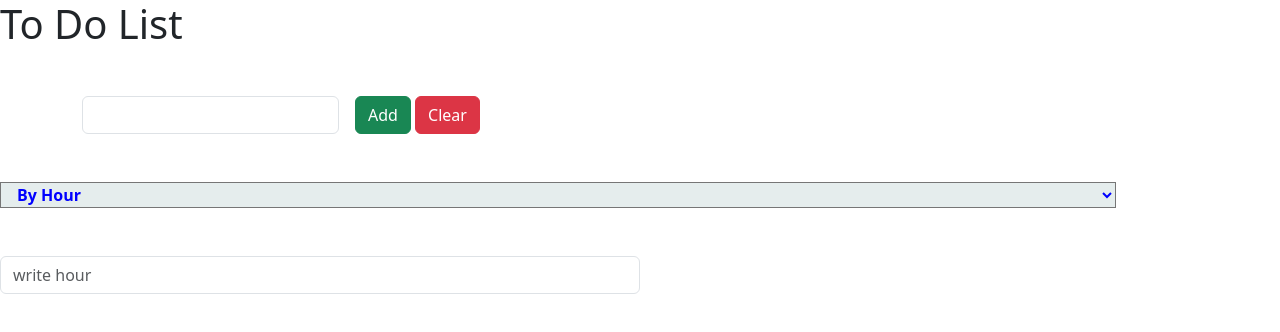
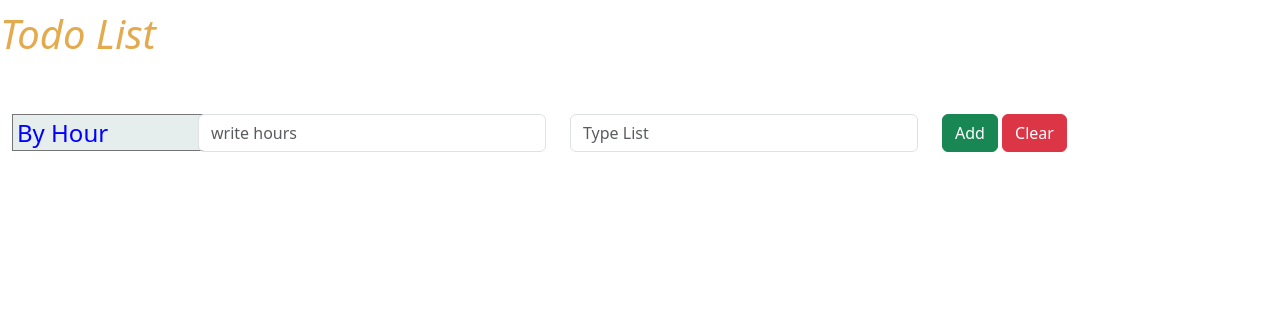
Before and after one commit to SwethapriyaG/JQuery-Date-and-Time-Selector, a plain HTML site: page index.html in a window 1280 px wide. Drawn offline with nearby package versions, Linux system fonts and the light colour scheme.

Commit message:
modified file

```diff
--- a/index.html
+++ b/index.html
@@ -6,43 +6,30 @@
     <title>Bootstrap demo</title>
     <link href="https://cdn.jsdelivr.net/npm/bootstrap@5.3.0-alpha1/dist/css/bootstrap.min.css" rel="stylesheet" integrity="sha384-GLhlTQ8iRABdZLl6O3oVMWSktQOp6b7In1Zl3/Jr59b6EGGoI1aFkw7cmDA6j6gD" crossorigin="anonymous">
     <style>
-        .body h1{
-            color: rgb(78, 15, 224);
+        .headStyle{
+            color: rgb(228, 170, 78);
             font-style: italic;
-
+            margin-top: 10px;
         }
         .selectStyle{
             background-color: rgb(229, 237, 237);
-            size: 20px;
+            font-size: x-large;
             color: blue;
-            font-weight: bold;
+
+            width: 200px;
 
         }
+
+
     </style>
 </head>
   <body>
-        <h1>To Do List</h1>
-        <div class="container mt-5">
-            <div class="row g-3 align-items-center">
-                <div class="col-auto">
-                <input type="text"
-                id="typeText"
-                class="form-control"
+        <h1 class="headStyle">Todo List</h1>
+        <br>
+        <br>
 
-                />
-                </div>
-                <div class="col-auto">
-                    <button class="btn btn-success" id="addBtn">Add</button>
-                    <button class="btn btn-danger" id="removeBtn">Clear</button>
-                </div>
-
-            </div>
-            <ul class="list-group mt-5" id="addList">
-
-            </ul>
-        </div>
         <div class="row container">
-            <div class="col-md-6"></div>
+            <div class="col-md-2 col-auto lableSize">
                 <select
                     class="from-seleect selectStyle"
                     aria-label="Default select example"
@@ -57,12 +44,12 @@
             </div>
             <br>
             <br>
-            <div class="col-md-6">
+            <div class="col-md-4 textSty">
                 <input
                 type="text"
                 value=""
                 class="form-control"
-                placeholder="write hour"
+                placeholder="write hours"
                 id="theHour"
                 />
                 <input
@@ -74,6 +61,27 @@
                     style="display: none"
                 />
             </div>
+            <div class="col-md-4 align-items-center">
+                <div class="col-auto">
+                <input type="text"
+                id="typeText"
+                class="form-control"
+                placeholder="Type List"
+                />
+                </div>
+
+            </div>
+            <div class="col-md-2">
+                <button class="btn btn-success" id="addBtn">Add</button>
+                <button class="btn btn-danger" id="removeBtn">Clear</button>
+            </div>
+
+        </div>
+        <div class="col-md-6 mt-5">
+
+            <ul class="list-group mt-10" id="addList">
+
+            </ul>
         </div>
         <script src="https://ajax.googleapis.com/ajax/libs/jquery/3.6.3/jquery.min.js"></script>
 
```
